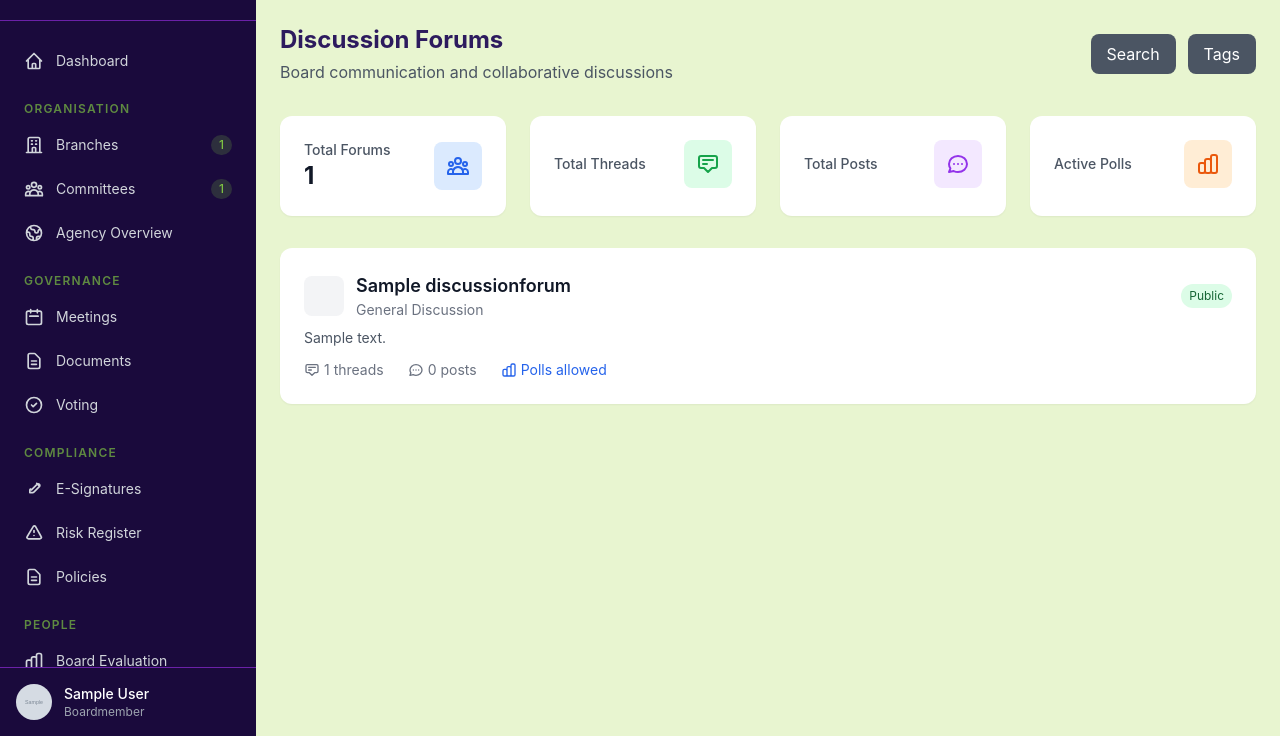
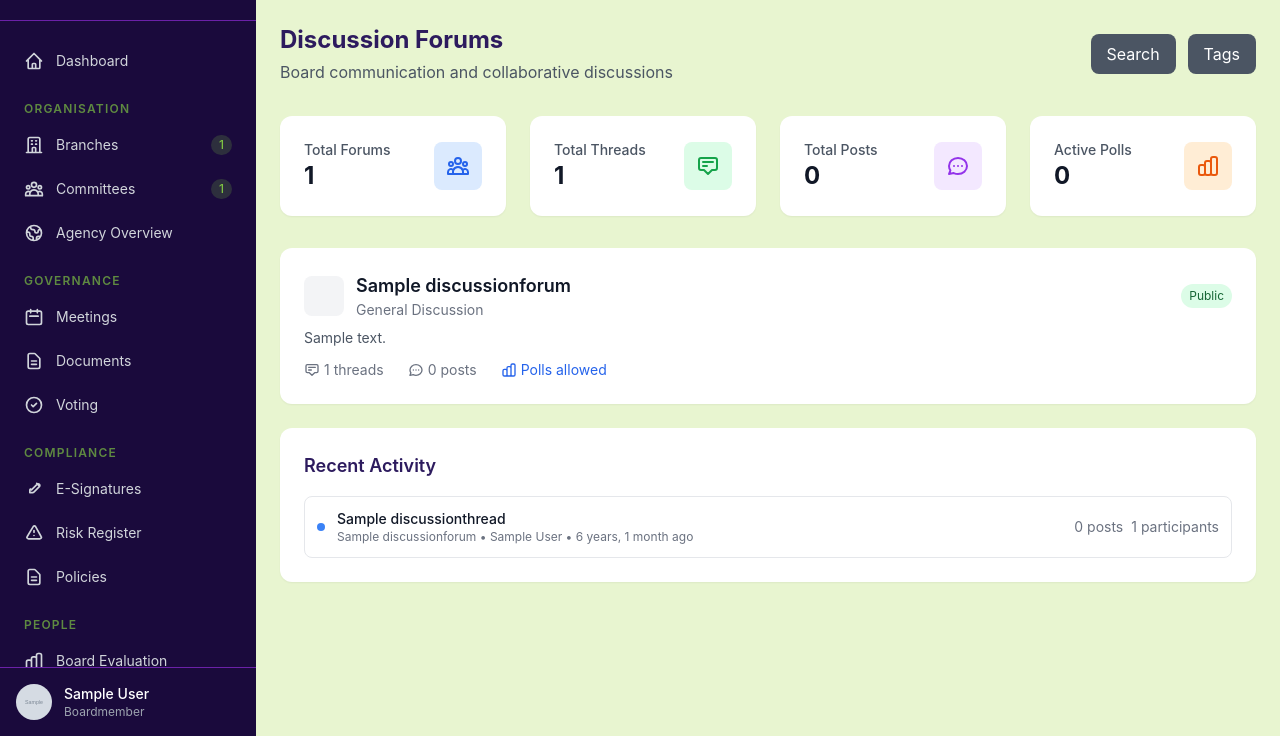
Before and after one commit to Kemboi14/Ebooard2, a Django app: page /discussions/ in a window 1280 px wide. Shown: the part 64-800 px from the top of the page. Run offline with Django 5.2, Linux system fonts and the light colour scheme; a user stored in the database is signed in; tables that the repository leaves empty hold one stand-in row (values such as "Sample post"); grey boxes marked "Sample" are stand-in pictures; data that the repository does not hold is empty; some libraries are stand-ins or nearby versions.

Commit message:
forum changes

```diff
--- a/apps/discussions/views.py
+++ b/apps/discussions/views.py
@@ -53,6 +53,27 @@ class ForumListView(LoginRequiredMixin, ListView):
             return DiscussionForum.objects.filter(
                 access_level="public", is_active=True
             ).order_by("order", "name")
+
+    def get_context_data(self, **kwargs):
+        context = super().get_context_data(**kwargs)
+        forums = self.get_queryset()
+
+        context["total_threads"] = DiscussionThread.objects.filter(
+            forum__in=forums
+        ).count()
+        context["total_posts"] = DiscussionPost.objects.filter(
+            thread__forum__in=forums
+        ).count()
+        context["active_polls"] = DiscussionPoll.objects.filter(
+            thread__forum__in=forums,
+            ends_at__gt=timezone.now(),
+        ).count()
+        context["recent_threads"] = (
+            DiscussionThread.objects.filter(forum__in=forums)
+            .select_related("author", "forum")
+            .order_by("-last_activity")[:10]
+        )
+        return context
 
 
 class ForumDetailView(LoginRequiredMixin, DetailView):
```
Also changed, not shown: templates/discussions/forum_detail.html (+6 -3 lines).
